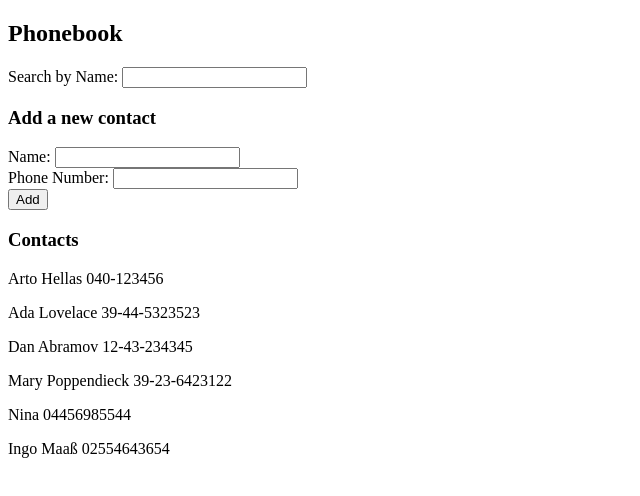
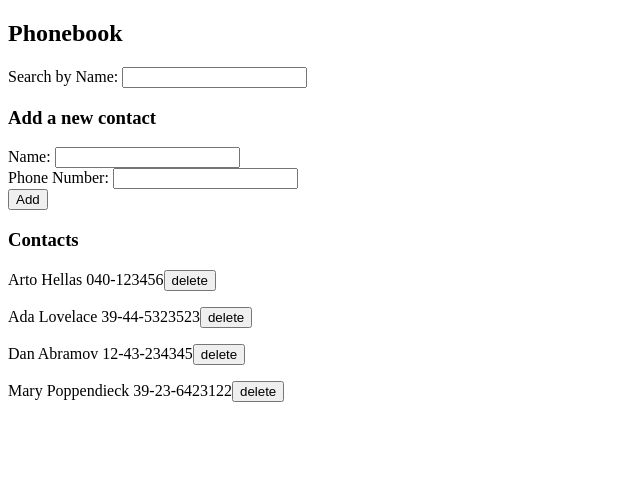
Before and after one commit to katamatata/fullstackopen, a React (Create React App) app in the folder part2/phonebook/: page / in a window 1280 px wide. Shown: the top 496 px of the page, without its empty margins (0-640 px from the left). Built offline with nearby package versions, Linux system fonts and the light colour scheme; data requests are answered from the project's data file.

Commit message:
Add solution for exercises 2.16-2.17

```diff
--- a/part2/phonebook/db.json
+++ b/part2/phonebook/db.json
@@ -1,5 +1,5 @@
 {
-  "persons": [
+  "persons":[
     {
       "name": "Arto Hellas",
       "number": "040-123456",
@@ -19,16 +19,6 @@
       "name": "Mary Poppendieck",
       "number": "39-23-6423122",
       "id": 4
-    },
-    {
-      "name": "Nina",
-      "number": "04456985544",
-      "id": 5
-    },
-    {
-      "name": "Ingo Maaß",
-      "number": "02554643654",
-      "id": 6
     }
   ]
 }
--- a/part2/phonebook/src/App.jsx
+++ b/part2/phonebook/src/App.jsx
@@ -1,9 +1,9 @@
 import React, { useState, useEffect } from 'react';
-import axios from 'axios';
 
 import PersonForm from './components/PersonForm';
 import Persons from './components/Persons';
 import Filter from './components/Filter';
+import contactService from './services/contacts';
 
 const App = () => {
   const [persons, setPersons] = useState([]);
@@ -12,8 +12,8 @@ const App = () => {
   const [search, setSearch] = useState('');
 
   useEffect(() => {
-    axios.get('http://localhost:3001/persons').then((response) => {
-      setPersons(response.data);
+    contactService.getAll().then((initialContacts) => {
+      setPersons(initialContacts);
     });
   }, []);
 
@@ -34,14 +34,19 @@ const App = () => {
         number: newNumber,
       };
 
-      axios
-        .post('http://localhost:3001/persons', nameObject)
-        .then((response) => {
-          console.log(response);
-          setPersons(persons.concat(response.data));
-          setNewName('');
-          setNewNumber('');
-        });
+      contactService.create(nameObject).then((returnedPerson) => {
+        setPersons(persons.concat(returnedPerson));
+        setNewName('');
+        setNewNumber('');
+      });
+    }
+  };
+
+  const deletePerson = (id) => {
+    if (window.confirm(`Delete contact?`)) {
+      contactService.deleteContact(id).then(() => {
+        setPersons(persons.filter((person) => person.id !== id));
+      });
     }
   };
 
@@ -74,7 +79,7 @@ const App = () => {
       />
 
       <h3>Contacts</h3>
-      <Persons persons={persons} search={search} />
+      <Persons persons={persons} search={search} deleteContact={deletePerson} />
     </div>
   );
 };
--- a/part2/phonebook/src/components/Persons.jsx
+++ b/part2/phonebook/src/components/Persons.jsx
@@ -1,6 +1,6 @@
 import React from 'react';
 
-const Persons = ({ persons, search }) => {
+const Persons = ({ persons, search, deleteContact }) => {
   const contactsToRender =
     search === ''
       ? persons
@@ -13,6 +13,7 @@ const Persons = ({ persons, search }) => {
       {contactsToRender.map((person) => (
         <p key={person.name}>
           {person.name} {person.number}
+          <button onClick={() => deleteContact(person.id)}>delete</button>
         </p>
       ))}
     </div>
--- /dev/null
+++ b/part2/phonebook/src/services/contacts.js
@@ -0,0 +1,25 @@
+import axios from 'axios';
+
+const baseUrl = 'http://localhost:3001/persons';
+
+const getAll = () => {
+  const request = axios.get(baseUrl);
+  return request.then((response) => response.data);
+};
+
+const create = (newObject) => {
+  const request = axios.post(baseUrl, newObject);
+  return request.then((response) => response.data);
+};
+
+const deleteContact = (id) => {
+  return axios.delete(`${baseUrl}/${id}`);
+};
+
+const contactService = {
+  getAll,
+  create,
+  deleteContact,
+};
+
+export default contactService;
```
